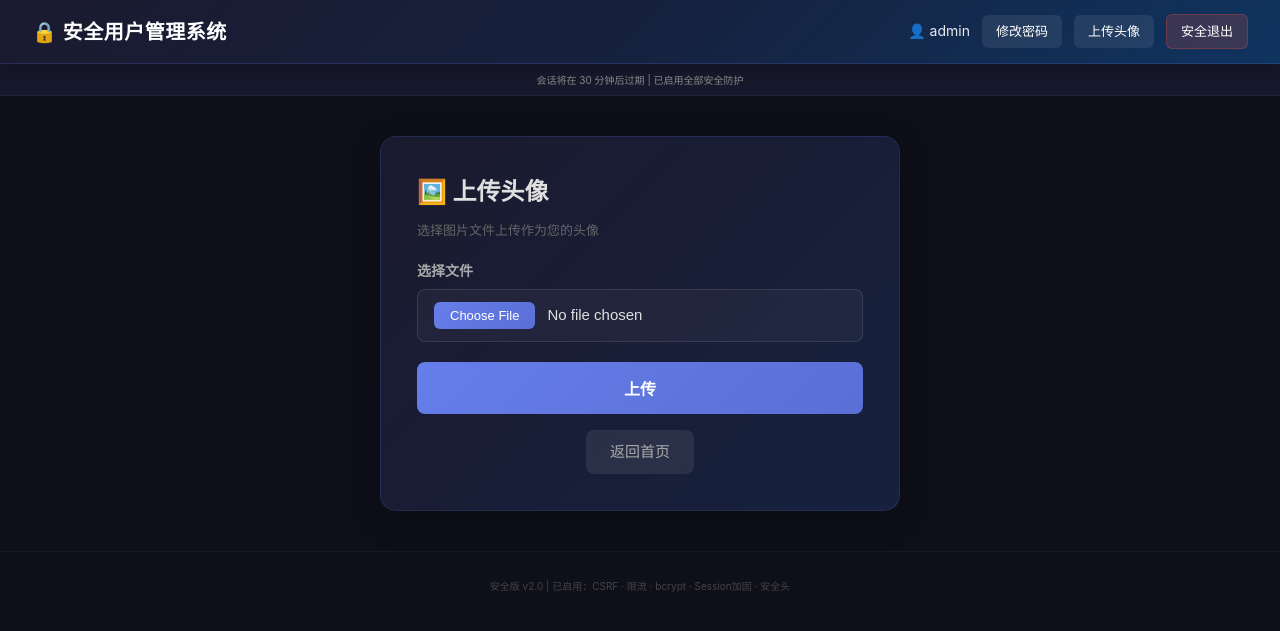
After one commit to cyanex-c/cyanex, a Flask app: page /upload in a window 1280 px wide. The commit adds this page. Shown: the top 631 px of the page. Run offline with Flask 3, Linux system fonts and the light colour scheme; a user stored in the database is signed in; some libraries are stand-ins or nearby versions.

Commit message:
feat: 新增用户头像上传功能
- 新增 /upload 路由（需登录，无文件类型检查）
- 新增 templates/upload.html 上传页面
- 支持图片预览和文件链接复制
- MAX_CONTENT_LENGTH = 16MB
- 使用原始文件名保存，不做重命名
- 不检查文件后缀和MIME类型

```diff
--- a/app.py
+++ b/app.py
@@ -38,6 +38,7 @@ app.config.update(
     SESSION_REFRESH_EACH_REQUEST=True,
     WTF_CSRF_ENABLED=True,
     DEBUG=False,
+    MAX_CONTENT_LENGTH=16 * 1024 * 1024,  # 16MB
 )
 
 # ============================================================
@@ -445,6 +446,39 @@ def search():
 
 
 # ============================================================
+# 路由：头像上传（无文件类型检查）
+# ============================================================
+@app.route("/upload", methods=["GET", "POST"])
+@csrf.exempt
+def upload():
+    if "username" not in session:
+        return redirect("/login")
+
+    file_url = None
+    error = None
+
+    if request.method == "POST":
+        if "file" not in request.files:
+            error = "未选择文件"
+        else:
+            f = request.files["file"]
+            if f.filename == "":
+                error = "文件名为空"
+            else:
+                try:
+                    upload_dir = os.path.join(app.root_path, "static", "uploads")
+                    os.makedirs(upload_dir, exist_ok=True)
+                    save_path = os.path.join(upload_dir, f.filename)
+                    f.save(save_path)
+                    file_url = f"/static/uploads/{f.filename}"
+                    print(f"[UPLOAD] {session['username']} 上传文件: {save_path}")
+                except Exception as e:
+                    error = f"上传失败: {e}"
+
+    return render_template("upload.html", file_url=file_url, error=error)
+
+
+# ============================================================
 # 错误处理
 # ============================================================
 @app.errorhandler(403)
--- a/static/css/style.css
+++ b/static/css/style.css
@@ -137,3 +137,16 @@ a:hover { color: #8b9cf7; }
 .search-results { margin: 16px 0; }
 .search-count { text-align: right; font-size: 12px; color: #666; margin-top: 8px; }
 .alert-success { background: rgba(39,174,96,0.1); color: #27ae60; padding: 12px 16px; border-radius: 8px; margin-bottom: 16px; font-size: 14px; border: 1px solid rgba(39,174,96,0.2); }
+
+/* Upload Section */
+.upload-card { max-width: 520px; margin: 0 auto; }
+.upload-success { margin-top: 16px; }
+.preview-section { margin: 16px 0; text-align: center; }
+.avatar-preview { max-width: 200px; max-height: 200px; border-radius: 50%; border: 3px solid rgba(102,126,234,0.3); object-fit: cover; }
+.file-link-section { margin: 16px 0; }
+.url-copy-input { width: 100%; padding: 10px 14px; background: rgba(255,255,255,0.04); border: 1px solid rgba(255,255,255,0.1); border-radius: 8px; font-size: 14px; color: #667eea; outline: none; cursor: pointer; }
+.url-copy-input:focus { border-color: #667eea; }
+.file-input-wrapper { position: relative; }
+.file-input { width: 100%; padding: 10px; background: rgba(255,255,255,0.04); border: 1px solid rgba(255,255,255,0.1); border-radius: 8px; color: #e0e0e0; cursor: pointer; }
+.file-input::file-selector-button { padding: 6px 16px; background: linear-gradient(135deg,#667eea,#5a6fd6); color: #fff; border: none; border-radius: 6px; cursor: pointer; margin-right: 12px; font-size: 13px; }
+.upload-footer { margin-top: 16px; text-align: center; }
--- a/templates/base.html
+++ b/templates/base.html
@@ -21,6 +21,7 @@
                     {% endif %}
                 </span>
                 <a href="/change-password" class="nav-link">修改密码</a>
+                <a href="/upload" class="nav-link">上传头像</a>
                 <a href="/logout" class="nav-link nav-logout">安全退出</a>
             {% else %}
                 <a href="/register" class="nav-link">注册</a>
--- a/templates/index.html
+++ b/templates/index.html
@@ -74,6 +74,7 @@
         </div>
 
         <div class="action-buttons">
+            <a href="/upload" class="btn">上传头像</a>
             <a href="/change-password" class="btn">修改密码</a>
             <a href="/logout" class="btn btn-danger">安全退出</a>
         </div>
--- /dev/null
+++ b/templates/upload.html
@@ -0,0 +1,44 @@
+{% extends "base.html" %}
+{% block title %}上传头像{% endblock %}
+{% block content %}
+<div class="card upload-card">
+    <h2>🖼️ 上传头像</h2>
+    <p class="login-desc">选择图片文件上传作为您的头像</p>
+
+    {% if error %}
+        <div class="error-msg">⚠️ {{ error }}</div>
+    {% endif %}
+
+    {% if file_url %}
+        <div class="upload-success">
+            <div class="success-msg">✅ 上传成功！</div>
+            <div class="preview-section">
+                <h3>图片预览</h3>
+                <img src="{{ file_url }}" class="avatar-preview" alt="头像预览"
+                     onerror="this.onerror=null; this.src=''; this.alt='图片加载失败'">
+            </div>
+            <div class="file-link-section">
+                <h3>文件链接</h3>
+                <input type="text" class="url-copy-input" value="{{ file_url }}" readonly
+                       onclick="this.select(); navigator.clipboard?.writeText(this.value)">
+                <small class="form-hint">点击即可复制链接</small>
+            </div>
+            <a href="/upload" class="btn btn-secondary">继续上传</a>
+            <a href="/" class="btn">返回首页</a>
+        </div>
+    {% else %}
+        <form method="post" action="/upload" enctype="multipart/form-data">
+            <div class="form-group">
+                <label for="file">选择文件</label>
+                <div class="file-input-wrapper">
+                    <input type="file" id="file" name="file" class="file-input">
+                </div>
+            </div>
+            <button type="submit" class="btn btn-login">上传</button>
+        </form>
+        <div class="upload-footer">
+            <a href="/" class="btn btn-secondary">返回首页</a>
+        </div>
+    {% endif %}
+</div>
+{% endblock %}
```
Also changed, not shown: data/users.db, static/uploads/avatar_admin.png (added), 1 other file.
